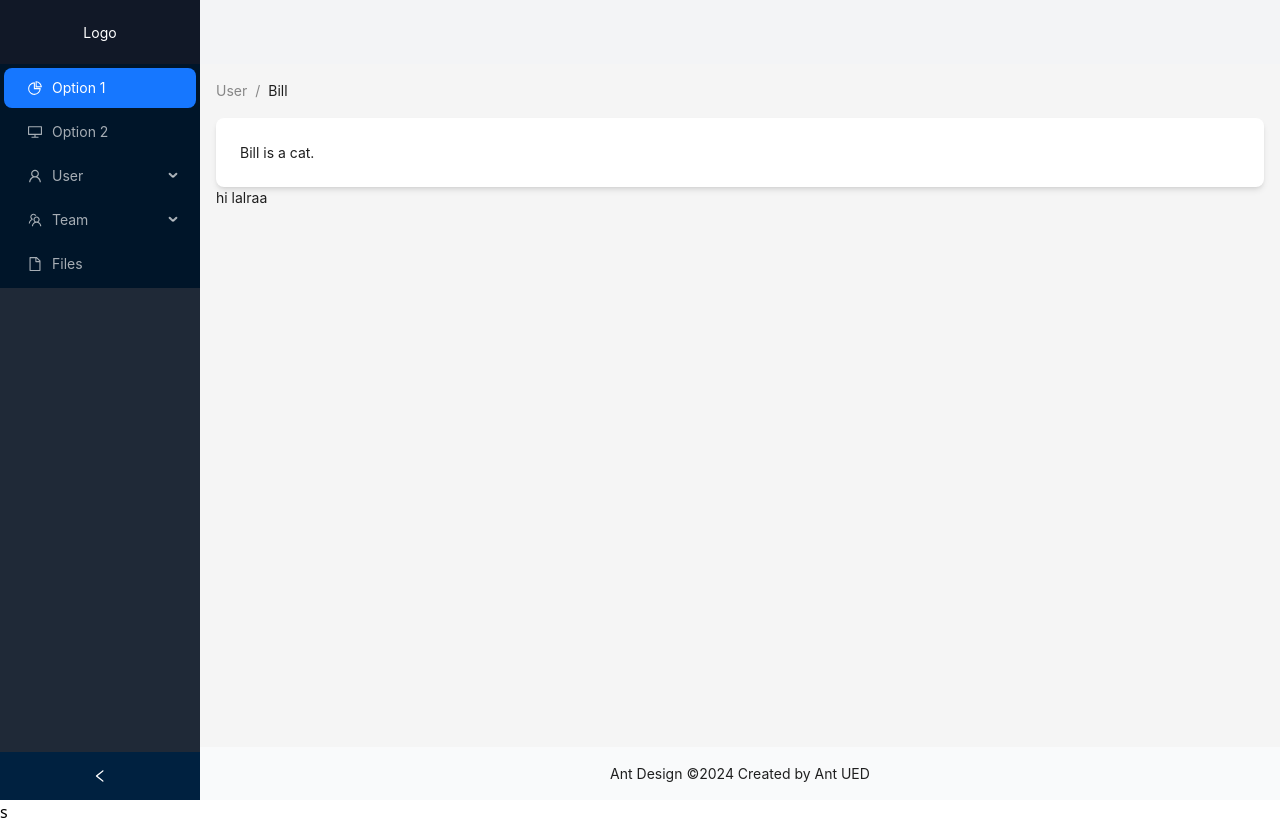
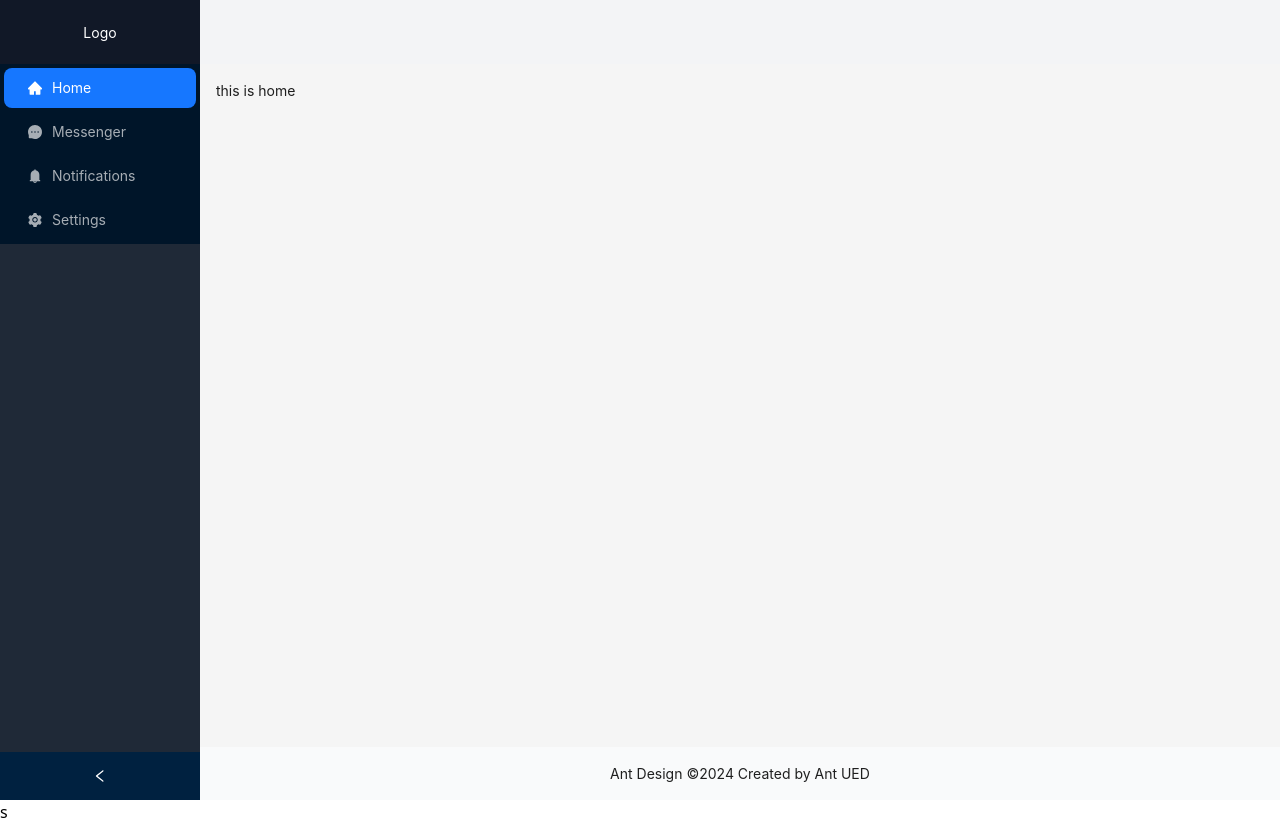
Before and after one commit to dkswnn/TDB, a React (Vite) app in the folder TDB/: page / in a window 1280 px wide. Built offline with nearby package versions, Linux system fonts and the light colour scheme.

Commit message:
Router bolon pagelayout yanzlav

```diff
--- a/TDB/src/App.jsx
+++ b/TDB/src/App.jsx
@@ -1,78 +1,19 @@
-import React, { useState } from "react";
-import {
-  DesktopOutlined,
-  FileOutlined,
-  PieChartOutlined,
-  TeamOutlined,
-  UserOutlined,
-} from "@ant-design/icons";
-import { Breadcrumb, Layout, Menu } from "antd";
-
-const { Header, Content, Footer, Sider } = Layout;
-
-function getItem(label, key, icon, children) {
-  return {
-    key,
-    icon,
-    children,
-    label,
-  };
-}
-
-const items = [
-  getItem("Option 1", "1", <PieChartOutlined />),
-  getItem("Option 2", "2", <DesktopOutlined />),
-  getItem("User", "sub1", <UserOutlined />, [
-    getItem("Tom", "3"),
-    getItem("Bill", "4"),
-    getItem("Alex", "5"),
-  ]),
-  getItem("Team", "sub2", <TeamOutlined />, [
-    getItem("Team 1", "6"),
-    getItem("Team 2", "8"),
-  ]),
-  getItem("Files", "9", <FileOutlined />),
-];
+import { BrowserRouter as Router, Route, Routes } from "react-router-dom";
+import Home from "./pages/home/Home";
+import Messenger from "./pages/messenger/Messenger";
+import Notification from "./pages/notification/Notification";
+import Settings from "./pages/settings/Settings";
 
 const App = () => {
-  const [collapsed, setCollapsed] = useState(false);
-
   return (
-    <Layout className="min-h-screen">
-      <Sider
-        collapsible
-        collapsed={collapsed}
-        onCollapse={(value) => setCollapsed(value)}
-        className="bg-gray-800"
-      >
-        <div className="h-16 bg-gray-900 flex items-center justify-center text-white">
-          Logo
-        </div>
-        <Menu
-          theme="dark"
-          defaultSelectedKeys={["1"]}
-          mode="inline"
-          items={items}
-          className="text-gray-300"
-        />
-      </Sider>
-      <Layout>
-        <Header className="bg-gray-100 p-0 h-16 flex items-center" />
-        <Content className="m-4">
-          <Breadcrumb className="mb-4">
-            <Breadcrumb.Item>User</Breadcrumb.Item>
-            <Breadcrumb.Item>Bill</Breadcrumb.Item>
-          </Breadcrumb>
-          <div className="p-6 bg-white rounded-lg shadow-md">
-            Bill is a cat.
-          </div>
-          <div>hi lalraa</div>
-        </Content>
-        <Footer className="text-center bg-gray-50 py-4">
-          Ant Design ©{new Date().getFullYear()} Created by Ant UED
-        </Footer>
-      </Layout>
-    </Layout>
+    <Router>
+      <Routes>
+        <Route path="/" element={<Home />} />
+        <Route path="/Messenger" element={<Messenger />} />
+        <Route path="/Notification" element={<Notification />} />
+        <Route path="/Settings" element={<Settings />} />
+      </Routes>
+    </Router>
   );
 };
 
--- /dev/null
+++ b/TDB/src/layouts/PageLayout.jsx
@@ -0,0 +1,72 @@
+import {
+  BellFilled,
+  HomeFilled,
+  MessageFilled,
+  SettingFilled,
+} from "@ant-design/icons";
+import { Layout, Menu } from "antd";
+import { useState } from "react";
+import { Link, useLocation } from "react-router-dom";
+
+const { Header, Content, Footer, Sider } = Layout;
+
+function getItem(label, key, icon, children) {
+  return {
+    key,
+    icon,
+    children,
+    label,
+  };
+}
+
+const items = [
+  getItem(<Link to="/">Home</Link>, "/", <HomeFilled />),
+  getItem(
+    <Link to="/messenger">Messenger</Link>,
+    "/messenger",
+    <MessageFilled />
+  ),
+  getItem(
+    <Link to="/notification">Notifications</Link>,
+    "/notification",
+    <BellFilled />
+  ),
+  getItem(<Link to="/settings">Settings</Link>, "/settings", <SettingFilled />),
+];
+
+const PageLayout = ({ children }) => {
+  const [collapsed, setCollapsed] = useState(false);
+  const location = useLocation();
+  console.log(location);
+
+  return (
+    <Layout className="min-h-screen">
+      <Sider
+        collapsible
+        collapsed={collapsed}
+        onCollapse={(value) => setCollapsed(value)}
+        className="bg-gray-800"
+      >
+        <div className="h-16 bg-gray-900 flex items-center justify-center text-white">
+          Logo
+        </div>
+        <Menu
+          theme="dark"
+          selectedKeys={[location.pathname]}
+          mode="inline"
+          items={items}
+          className="text-gray-300"
+        />
+      </Sider>
+      <Layout>
+        <Header className="bg-gray-100 p-0 h-16 flex items-center" />
+        <Content className="m-4">{children}</Content>
+        <Footer className="text-center bg-gray-50 py-4">
+          Ant Design ©{new Date().getFullYear()} Created by Ant UED
+        </Footer>
+      </Layout>
+    </Layout>
+  );
+};
+
+export default PageLayout;
--- /dev/null
+++ b/TDB/src/pages/home/Home.jsx
@@ -0,0 +1,11 @@
+import PageLayout from "../../layouts/PageLayout";
+
+const Home = () => {
+  return (
+    <PageLayout>
+      <div>this is home</div>
+    </PageLayout>
+  );
+};
+
+export default Home;
--- /dev/null
+++ b/TDB/src/pages/messenger/Messenger.jsx
@@ -0,0 +1,11 @@
+import PageLayout from "../../layouts/PageLayout";
+
+const Messenger = () => {
+  return (
+    <PageLayout>
+      <div>this is Messenger</div>
+    </PageLayout>
+  );
+};
+
+export default Messenger;
--- /dev/null
+++ b/TDB/src/pages/notification/Notification.jsx
@@ -0,0 +1,11 @@
+import PageLayout from "../../layouts/PageLayout";
+
+const Notification = () => {
+  return (
+    <PageLayout>
+      <div>this is notification</div>
+    </PageLayout>
+  );
+};
+
+export default Notification;
--- /dev/null
+++ b/TDB/src/pages/settings/Settings.jsx
@@ -0,0 +1,11 @@
+import PageLayout from "../../layouts/PageLayout";
+
+const Settings = () => {
+  return (
+    <PageLayout>
+      <div>this is Settings</div>
+    </PageLayout>
+  );
+};
+
+export default Settings;
```
Also changed, not shown: 2 other files (tests, documents, lock files or other folders).
